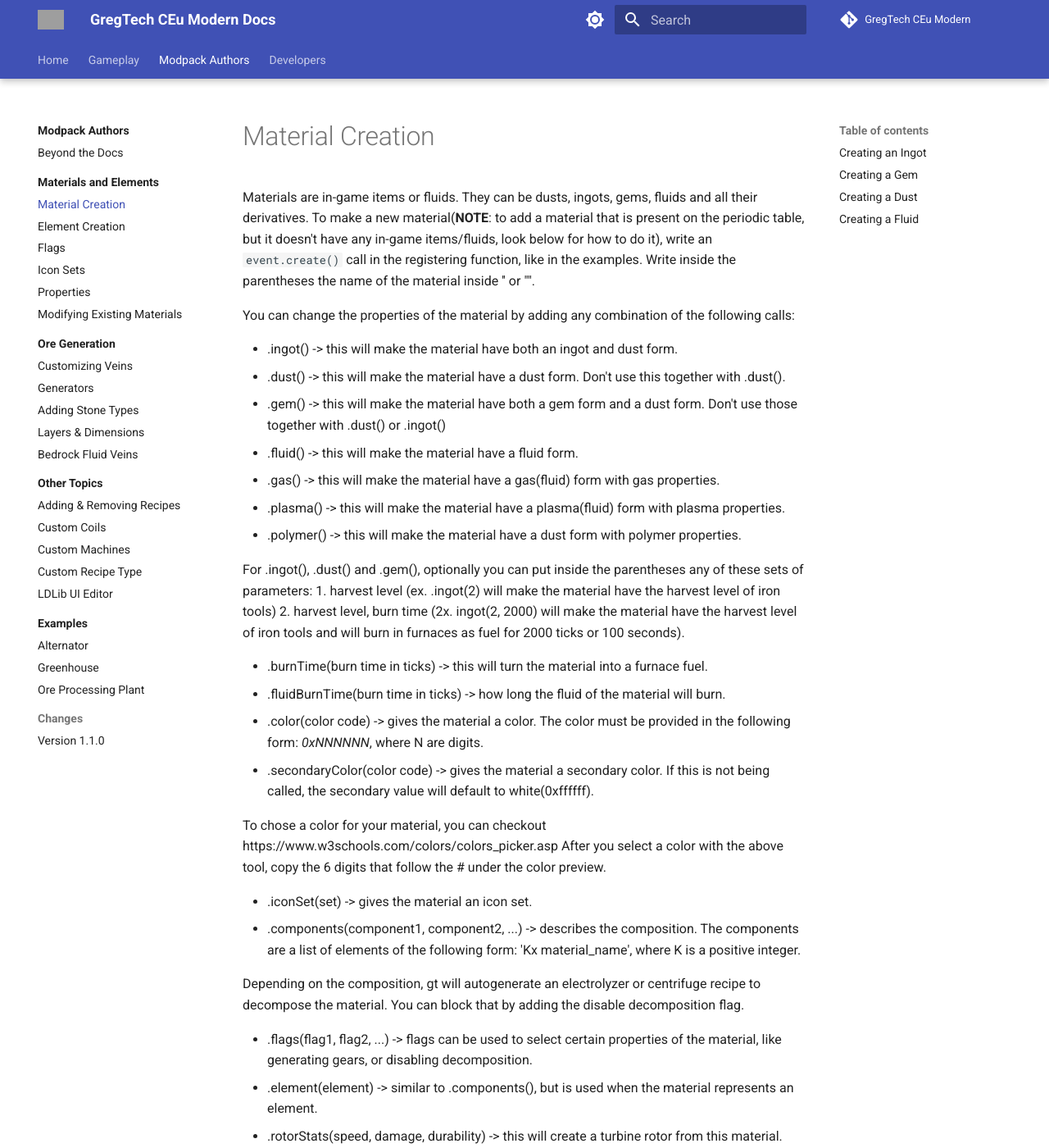
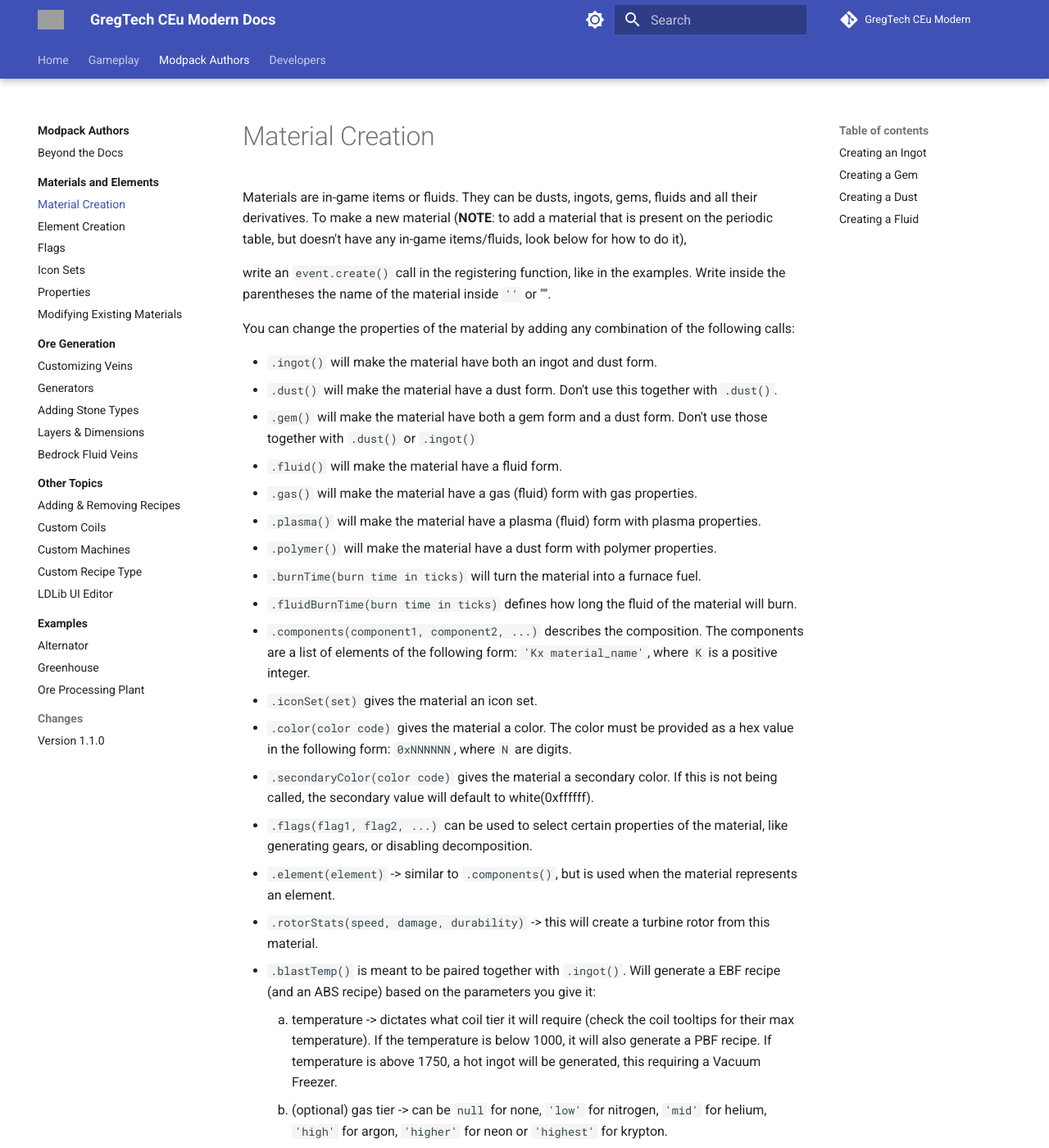
Before and after one commit to GregTechCEu/gtceu-modern-docs, an MkDocs documentation site: the page built from docs/Modpacks/Materials-and-Elements/01-Material-Creation.md, in a window 1280 px wide and 1400 px high. Shown: the whole window at 82% size. Built offline with MkDocs 1.6.1 and Material for MkDocs 9.7.7, drawn with Linux system fonts in a browser that asks for light colours; comment, search, counter and statistics services are not loaded; some of the changed text lies outside the part shown; grey boxes are pictures that could not be loaded.

Commit message:
Update docs/Modpacks/Materials-and-Elements/01-Material-Creation.md
Co-authored-by: Mikerooni <139889766+mikerooni@users.noreply.github.com>

````diff
--- a/docs/Modpacks/Materials-and-Elements/01-Material-Creation.md
+++ b/docs/Modpacks/Materials-and-Elements/01-Material-Creation.md
@@ -4,73 +4,85 @@
 
 
 Materials are in-game items or fluids. They can be dusts, ingots, gems, fluids and all their derivatives.
-To make a new material(**NOTE**: to add a material that is present on the periodic table, but
-it doesn't have any in-game items/fluids, look below for how to do it),
+To make a new material (**NOTE**: to add a material that is present on the periodic table, but doesn't have any in-game items/fluids, look below for how to do it),
+
 write an `event.create()` call in the registering function, like in the examples.
-Write inside the parentheses the name of the material inside '' or "".
+Write inside the parentheses the name of the material inside `''` or "".
 
 You can change the properties of the material by adding any combination of the following calls:
 
-- .ingot() -> this will make the material have both an ingot and dust form.
-- .dust() -> this will make the material have a dust form. Don't use this together with .dust().
-- .gem() -> this will make the material have both a gem form and a dust form. Don't use those together with .dust() or .ingot()
-- .fluid() -> this will make the material have a fluid form.
-- .gas() -> this will make the material have a gas(fluid) form with gas properties.
-- .plasma() -> this will make the material have a plasma(fluid) form with plasma properties.
-- .polymer() -> this will make the material have a dust form with polymer properties.
-
-For .ingot(), .dust() and .gem(), optionally you can put inside the parentheses any of these sets of parameters: 1. harvest level (ex. .ingot(2) will make the material have the harvest level of iron tools) 2. harvest level, burn time (2x. ingot(2, 2000) will make the material have the harvest level of iron tools and will burn in furnaces as fuel for 2000 ticks or 100 seconds).
-
-- .burnTime(burn time in ticks) -> this will turn the material into a furnace fuel.
-- .fluidBurnTime(burn time in ticks) -> how long the fluid of the material will burn.
-- .color(color code) -> gives the material a color. The color must be provided in the following form: _0xNNNNNN_, where N are digits.
-- .secondaryColor(color code) -> gives the material a secondary color. If this is not being called, the secondary value will default to white(0xffffff).
-
-To chose a color for your material, you can checkout https://www.w3schools.com/colors/colors_picker.asp
-After you select a color with the above tool, copy the 6 digits that follow the # under the color preview.
-
-- .iconSet(set) -> gives the material an icon set.
-- .components(component1, component2, ...) -> describes the composition. The components are a list of elements of the following form: 'Kx material_name', where K is a positive integer.
-
-Depending on the composition, gt will autogenerate an electrolyzer or centrifuge recipe to decompose the material. You can block that by adding the disable decomposition flag.
-
-- .flags(flag1, flag2, ...) -> flags can be used to select certain properties of the material, like generating gears, or disabling decomposition.
-- .element(element) -> similar to .components(), but is used when the material represents an element.
-- .rotorStats(speed, damage, durability) -> this will create a turbine rotor from this material.
-- .blastTemp() -> this is meant to be paired together with .ingot(). Will generate a EBF recipe(and an ABS recipe) based on the parameters you give it:
-    1. temperature -> dictates what coil tier it will require(check the coil tooltips for their max temperature).
+- `.ingot()` will make the material have both an ingot and dust form.
+- `.dust()` will make the material have a dust form. Don't use this together with `.dust()`.
+- `.gem()` will make the material have both a gem form and a dust form. Don't use those together with `.dust()` or `.ingot()`
+- `.fluid()` will make the material have a fluid form.
+- `.gas()` will make the material have a gas (fluid) form with gas properties.
+- `.plasma()` will make the material have a plasma (fluid) form with plasma properties.
+- `.polymer()` will make the material have a dust form with polymer properties.
+- `.burnTime(burn time in ticks)` will turn the material into a furnace fuel.
+- `.fluidBurnTime(burn time in ticks)` defines how long the fluid of the material will burn.
+- `.components(component1, component2, ...)` describes the composition. The components are a list of elements of the following form: `'Kx material_name'`, where `K` is a positive integer.
+- `.iconSet(set)` gives the material an icon set.
+- `.color(color code)` gives the material a color. The color must be provided as a hex value in the following form: `0xNNNNNN`, where `N` are digits.
+- `.secondaryColor(color code)` gives the material a secondary color. If this is not being called, the secondary value will default to white(0xffffff).
+- `.flags(flag1, flag2, ...)` can be used to select certain properties of the material, like generating gears, or disabling decomposition.
+- `.element(element)` -> similar to `.components()`, but is used when the material represents an element.
+- `.rotorStats(speed, damage, durability)` -> this will create a turbine rotor from this material.
+- `.blastTemp()` is meant to be paired together with `.ingot()`. Will generate a EBF recipe (and an ABS recipe) based on the parameters you give it:
+    1. temperature -> dictates what coil tier it will require (check the coil tooltips for their max temperature).
         If the temperature is below 1000, it will also generate a PBF recipe.
         If temperature is above 1750, a hot ingot will be generated, this requiring a Vacuum Freezer.
-    2. (optional) gas tier -> can be null for none, 'low' for nitrogen, 'mid' for helium, 'high' for argon, 'higher' for neon or 'highest' for krypton.
+    2. (optional) gas tier -> can be `null` for none, `'low'` for nitrogen, `'mid'` for helium, `'high'` for argon, `'higher'` for neon or `'highest'` for krypton.
     3. (optional) EU per tick -> the recipe voltage
-
-**USEFUL NOTE**: GT has some inbuilt functions to ease choosing the voltages, you can use GTValues.V(GTValues.[voltage tier]) for full amp, GTValues.VA(GTValues.[voltage tier]) for full amp, but adjusted for cable loss, GTValues.VH(GTValues.[voltage tier]) for half an amp or GTValues.VHA(GTValues.[voltage tier]) for half an amp adjusted for cable loss.
-
-4. (optional) duration in ticks -> how long the recipe should take
-
-- .ore() -> this will create an ore from the material.
-
-Optionally you can add any of these sets of parameters: 1. is emissive -> true for emissive textures 2. ore multiplier and byproduct multiplier -> how many crushed ores will be given from one raw ore and how many byproducts dusts will be given throughout the ore processing 3. ore multiplier, byproduct multiplier, is emissive
-
-- .washedIn()
-- .separatedIn()
-- .separatedInto()
-- .oreSmeltInto()
-- .polarizesInto()
-- .arcSmeltInto()
-- .maceratesInto()
-- .ingotSmeltInto()
-- .addOreByproducts()
-- .cableProperties() -> generates wires and cables(if material is not a superconductor). The following parameter sets can be given:
+    4. (optional) duration in ticks -> how long the recipe should take
+- `.ore()` will create an ore from the material.
+  - Optionally you can add any of these sets of parameters:
+    1. is emissive -> `true` for emissive textures
+    2. ore multiplier and byproduct multiplier -> how many crushed ores will be given from one raw ore and how many byproducts dusts will be given throughout the ore processing
+    3. ore multiplier, byproduct multiplier, is emissive
+- `.washedIn()`
+- `.separatedIn()`
+- `.separatedInto()`
+- `.oreSmeltInto()`
+- `.polarizesInto()`
+- `.arcSmeltInto()`
+- `.maceratesInto()`
+- `.ingotSmeltInto()`
+- `.addOreByproducts()`
+- `.cableProperties()` generates wires and cables(if material is not a superconductor). The following parameter sets can be given:
     1. Voltage, amperage, loss per block
     2. Voltage, amperage, loss per block, is superconductor -> for a super conductor, set loss as 0 and is super conductor as true
-    3. Voltage, amperage, loss per block, is super conductor and critical temperature
+    3. Voltage, amperage, loss per block, is super conductor, critical temperature
+- `.toolProperties()`
+- `.fluidPipeProperties()`
+- `.itemPipeProperties()`
+- `.addDefaultEnchant()`
 
-- .toolProperties()
-- .fluidPipeProperties()
-- .itemPipeProperties()
-- .addDefaultEnchant()
+!!! tip "Harvest Level & Burn Time"
+    For `.ingot()`, `.dust()` and `.gem()`, optionally you can put inside the parentheses any of these sets of parameters:
 
+    1. harvest level (e.g. `.ingot(2)` will make the material have the harvest level of iron tools)
+    2. harvest level, burn time (e.g. `ingot(2, 2000)` will make the material have the harvest level of iron tools and will burn in furnaces as fuel for 2000 ticks or 100 seconds).
+
+!!! tip "Disabling Decomposition"
+    Depending on the composition, GT will autogenerate an electrolyzer or centrifuge recipe to decompose the material. You can block that by adding the disable decomposition flag.
+
+!!! tip "Choosing EU/t"
+    GT has some builtin constants to ease choosing the required EU/t:
+    - `GTValues.V` for a full amp of power at the selected tier
+    - `GTValues.VA` for a full amp, adjusted for cable loss
+    - `GTValues.VH` for half an amp
+    - `GTValues.VHA` for half an amp, adjusted for cable loss
+
+    These values are arrays containing the respective EU/t values for each tier.
+    For example, you can get a full amp of EV power, adjusted for cable loss like this:
+
+    ```js
+    GTValues.VA[GTValues.EV]
+    ```
+
+??? tip "Color Pickers"
+    To chose a color for your material, you can checkout https://www.w3schools.com/colors/colors_picker.asp
+    After you select a color with the above tool, copy the 6 digits that follow the # under the color preview.
 ## Creating an Ingot
 
 ```js title="ingot.js"
````
